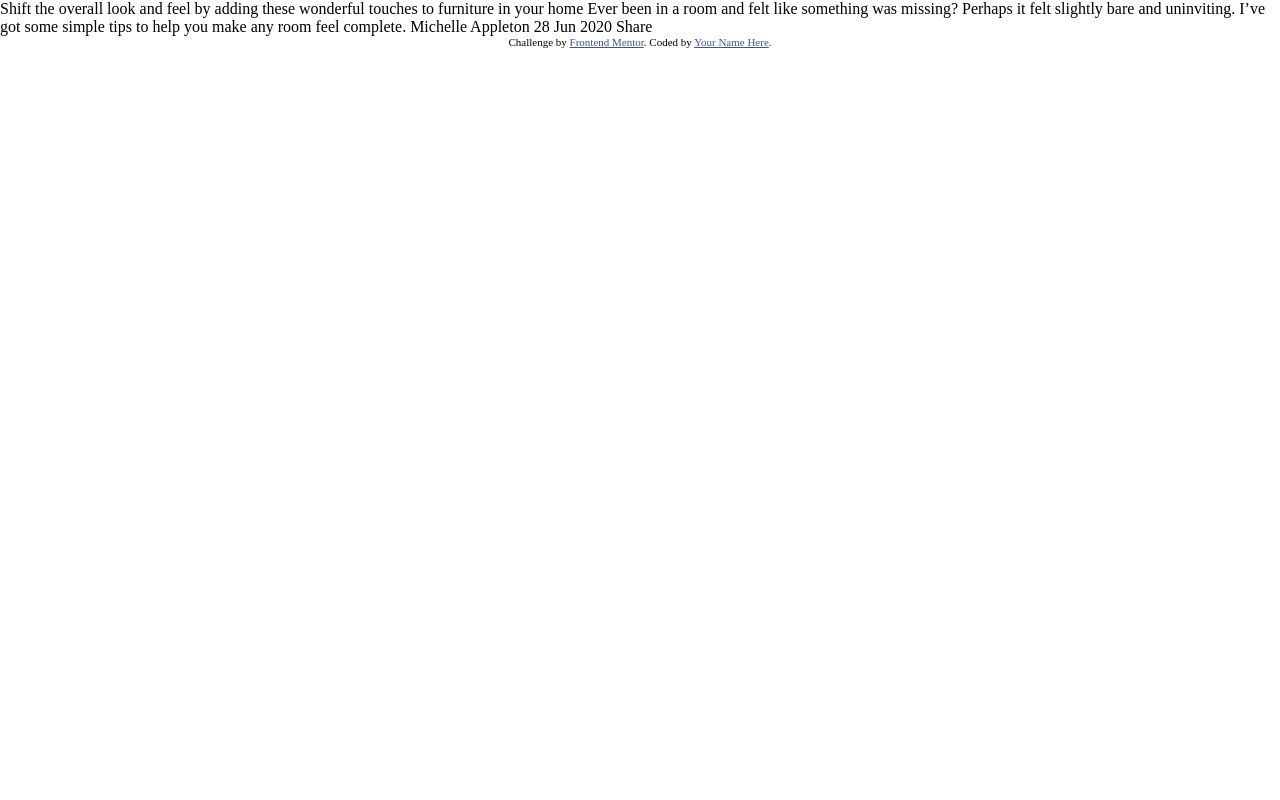
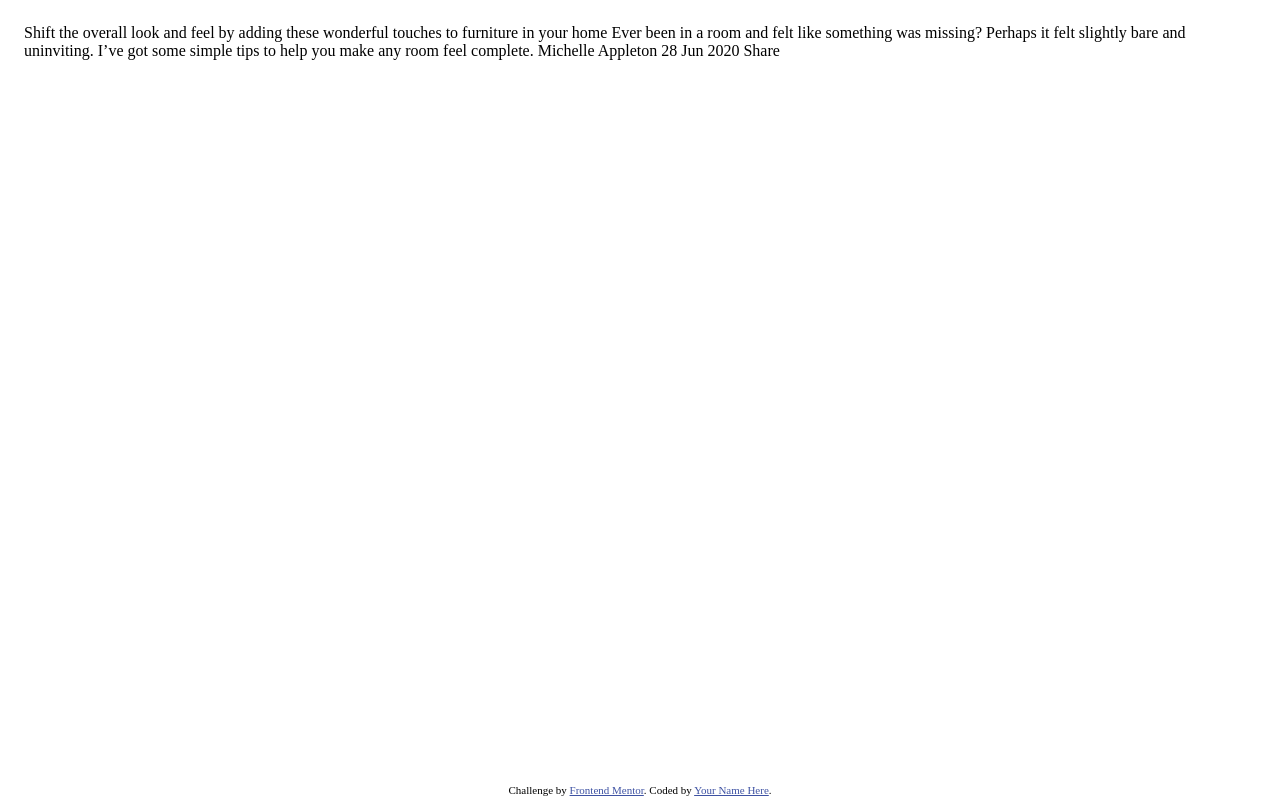
Before and after one commit to godkingjay/FrontendMentor-Article-Preview-Component, a plain HTML site: page index.html in a window 1280 px wide. Drawn offline with Linux system fonts and the light colour scheme.

Commit message:
style update

```diff
--- a/index.html
+++ b/index.html
@@ -12,8 +12,6 @@
 </head>
 <body>
   <main>
-
-  </main>
     Shift the overall look and feel by adding these wonderful
     touches to furniture in your home
 
@@ -25,10 +23,11 @@
     28 Jun 2020
 
     Share
+  </main>
 
-  <div class="attribution">
+  <footer class="attribution">
     Challenge by <a href="https://www.frontendmentor.io?ref=challenge" target="_blank">Frontend Mentor</a>.
     Coded by <a href="#">Your Name Here</a>.
-  </div>
+  </footer>
 </body>
 </html>
--- a/style.css
+++ b/style.css
@@ -4,7 +4,21 @@
   padding: 0;
 }
 
+body {
+  min-height: 100vh;
+  display: flex;
+  position: absolute;
+  padding: 1.5rem;
+}
+
 .attribution {
+  position: absolute;
+  bottom: 0;
+  left: 50%;
+  transform: translateX(-50%);
+  padding: 0.25rem;
+  display: block;
+  width: 100%;
   font-size: 11px;
   text-align: center;
 }
```
Lines whose indentation alone changed are shown as unchanged.
